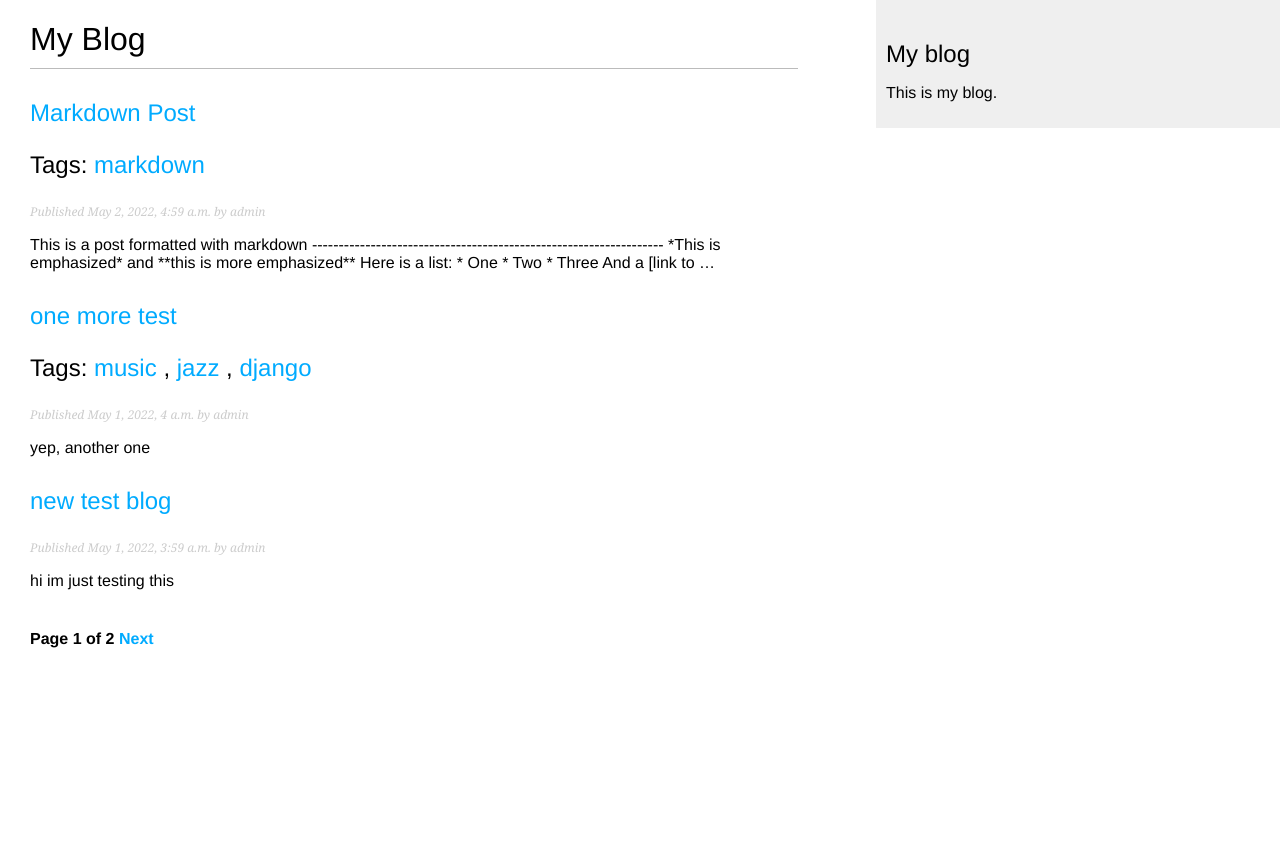
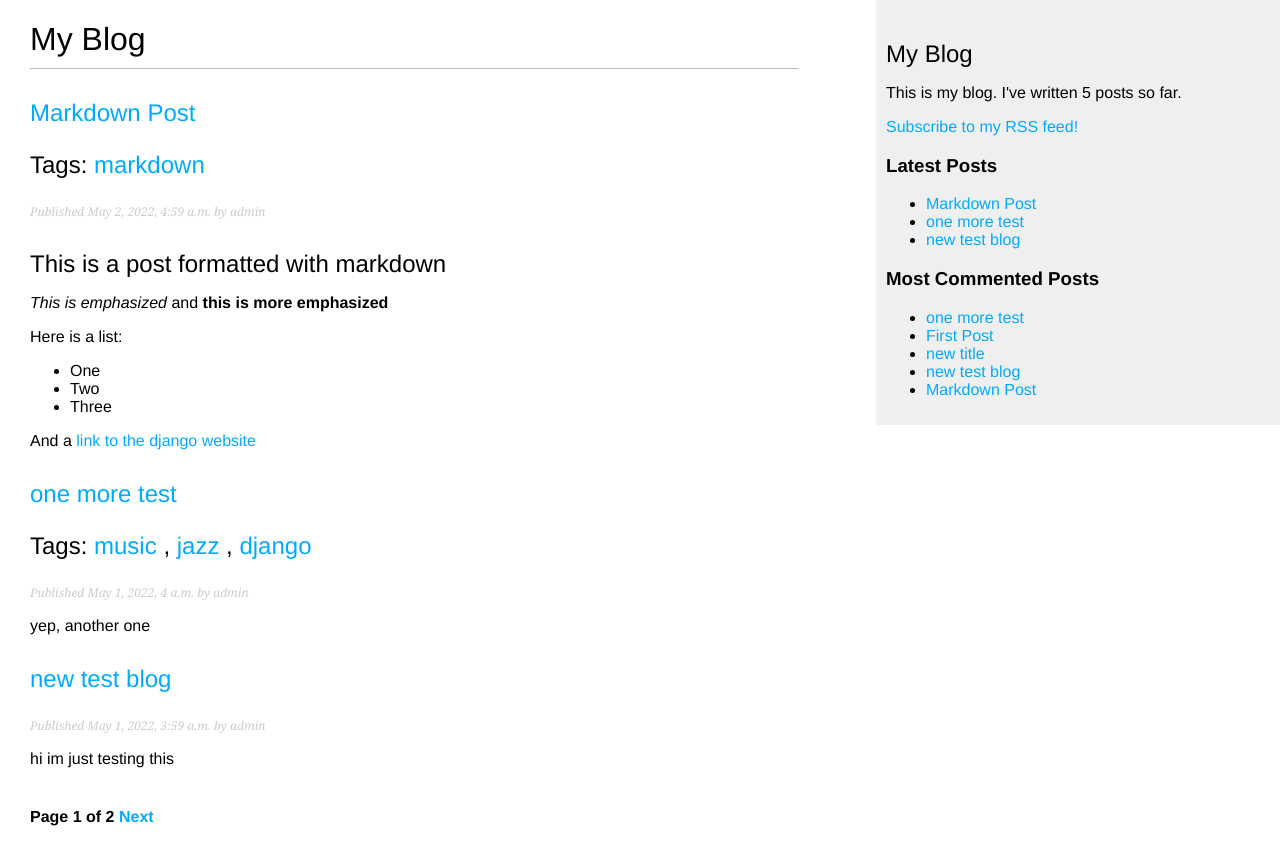
Before and after one commit to kyelindholm/django_blog, a Django app: page /blog/ in a window 1280 px wide. Before the commit the page ends 648 px from the top, so only its background shows below. Run offline with Django 4.2, Linux system fonts and the light colour scheme; data comes from the database, SQL or seed files in the repository; both versions use the stored data as it was after the commit; parts of the project's set-up code (start-up, migrations or seed data) failed here and were passed over.

Commit message:
implemented RSS feed compatibility

```diff
--- a/blog/templates/blog/base.html
+++ b/blog/templates/blog/base.html
@@ -1,3 +1,4 @@
+{% load blog_tags %}
 {% load static %}
 <!DOCTYPE html>
 <html>
@@ -11,8 +12,22 @@
       {% endblock %}
     </div>
     <div id="sidebar">
-      <h2>My blog</h2>
-      <p>This is my blog.</p>
+      <h2>My Blog</h2>
+      <p>This is my blog. I've written {% total_posts %} posts so far.</p>
+      <p>
+        <a href="{% url "blog:post_feed" %}">Subscribe to my RSS feed!</a>
+      </p>
+      <h3>Latest Posts</h3>
+      {% show_latest_posts 3 %}
+      <h3>Most Commented Posts</h3>
+      {% get_most_commented_posts as most_commented_posts %}
+      <ul>
+        {% for post in most_commented_posts %}
+          <li>
+            <a href="{{ post.get_absolute_url }}">{{ post.title }}</a>
+          </li>
+        {% endfor %}
+      </ul>
     </div>
   </body>
 </html>
--- a/blog/templates/blog/post/detail.html
+++ b/blog/templates/blog/post/detail.html
@@ -1,4 +1,5 @@
 {% extends "blog/base.html" %}
+{% load blog_tags %}
 
 {% block title %}{{ post.title }}{% endblock %}
 
@@ -7,7 +8,7 @@
   <p class="date">
     Published {{ post.publish }} by {{ post.author }}
   </p>
-  {{ post.body|linebreaks }}
+  {{ post.body|markdown }}
   <p>
     <a href="{% url "blog:post_share" post.id %}">
       Share this post
--- /dev/null
+++ b/blog/templates/blog/post/latest_posts.html
@@ -0,0 +1,7 @@
+<ul>
+  {% for post in latest_posts %}
+    <li>
+      <a href="{{ post.get_absolute_url }}">{{ post.title }}</a>
+    </li>
+  {% endfor %}
+</ul>
--- a/blog/templates/blog/post/list.html
+++ b/blog/templates/blog/post/list.html
@@ -1,4 +1,5 @@
 {% extends "blog/base.html" %}
+{% load blog_tags %}
 
 {% block title %}My Blog{% endblock %}
 
@@ -27,7 +28,7 @@
     <p class="date">
       Published {{ post.publish }} by {{ post.author }}
     </p>
-    {{ post.body|truncatewords:30|linebreaks }}
+    {{ post.body|markdown|truncatewords_html:30 }}
   {% endfor %}
   {% include "pagination.html" with page=posts %}
 {% endblock %}
--- /dev/null
+++ b/blog/templatetags/blog_tags.py
@@ -0,0 +1,25 @@
+from django import template
+from django.db.models import Count
+from django.utils.safestring import mark_safe
+from ..models import Post
+
+import markdown
+
+register = template.Library()
+
+@register.filter(name="markdown")
+def markdown_format(text):
+  return mark_safe(markdown.markdown(text))
+
+@register.simple_tag
+def total_posts():
+  return Post.published.count()
+
+@register.simple_tag
+def get_most_commented_posts(count=5):
+  return Post.published.annotate(total_comments=Count('comments')).order_by('-total_comments')[:count]
+
+@register.inclusion_tag('blog/post/latest_posts.html')
+def show_latest_posts(count=5):
+  latest_posts = Post.published.order_by('-publish')[:count]
+  return {'latest_posts': latest_posts}
--- a/blog/urls.py
+++ b/blog/urls.py
@@ -1,4 +1,5 @@
 from django.urls import path
+from .feeds import LatestPostsFeed
 from . import views
 
 app_name = 'blog'
@@ -9,5 +10,6 @@ urlpatterns = [
   # path('', views.PostListView.as_view(), name='post_list'),
   path('<int:year>/<int:month>/<int:day>/<slug:post>/', views.post_detail, name='post_detail'),
   path('<int:post_id>/share/', views.post_share, name='post_share'),
-  path('tag/<slug:tag_slug>/', views.post_list, name='post_list_by_tag')
+  path('tag/<slug:tag_slug>/', views.post_list, name='post_list_by_tag'),
+  path('feed/', LatestPostsFeed(), name='post_feed'),
 ]
--- a/mysite/settings.py
+++ b/mysite/settings.py
@@ -20,6 +20,7 @@ ALLOWED_HOSTS = []
 
 
 # Application definition
+SITE_ID = 1
 
 INSTALLED_APPS = [
     'django.contrib.admin',
@@ -29,6 +30,8 @@ INSTALLED_APPS = [
     'django.contrib.messages',
     'django.contrib.staticfiles',
     'blog.apps.BlogConfig',
+    'django.contrib.sites',
+    'django.contrib.sitemaps',
     'taggit'
 ]
 
--- a/mysite/urls.py
+++ b/mysite/urls.py
@@ -15,8 +15,15 @@ Including another URLconf
 """
 from django.contrib import admin
 from django.urls import path, include
+from django.contrib.sitemaps.views import sitemap
+from blog.sitemaps import PostSitemap
+
+sitemaps = {
+    'posts': PostSitemap,
+}
 
 urlpatterns = [
     path('admin/', admin.site.urls),
-    path('blog/', include('blog.urls', namespace="blog"))
+    path('blog/', include('blog.urls', namespace="blog")),
+    path('sitemap.xml', sitemap, {'sitemaps': sitemaps}, name='django.contribe.sitemaps.views.sitemap')
 ]
```
Also changed, not shown: blog/feeds.py (added, +18 -0 lines), blog/sitemaps.py (added, +12 -0 lines), blog/templatetags/__init__.py (added), db.sqlite3.
